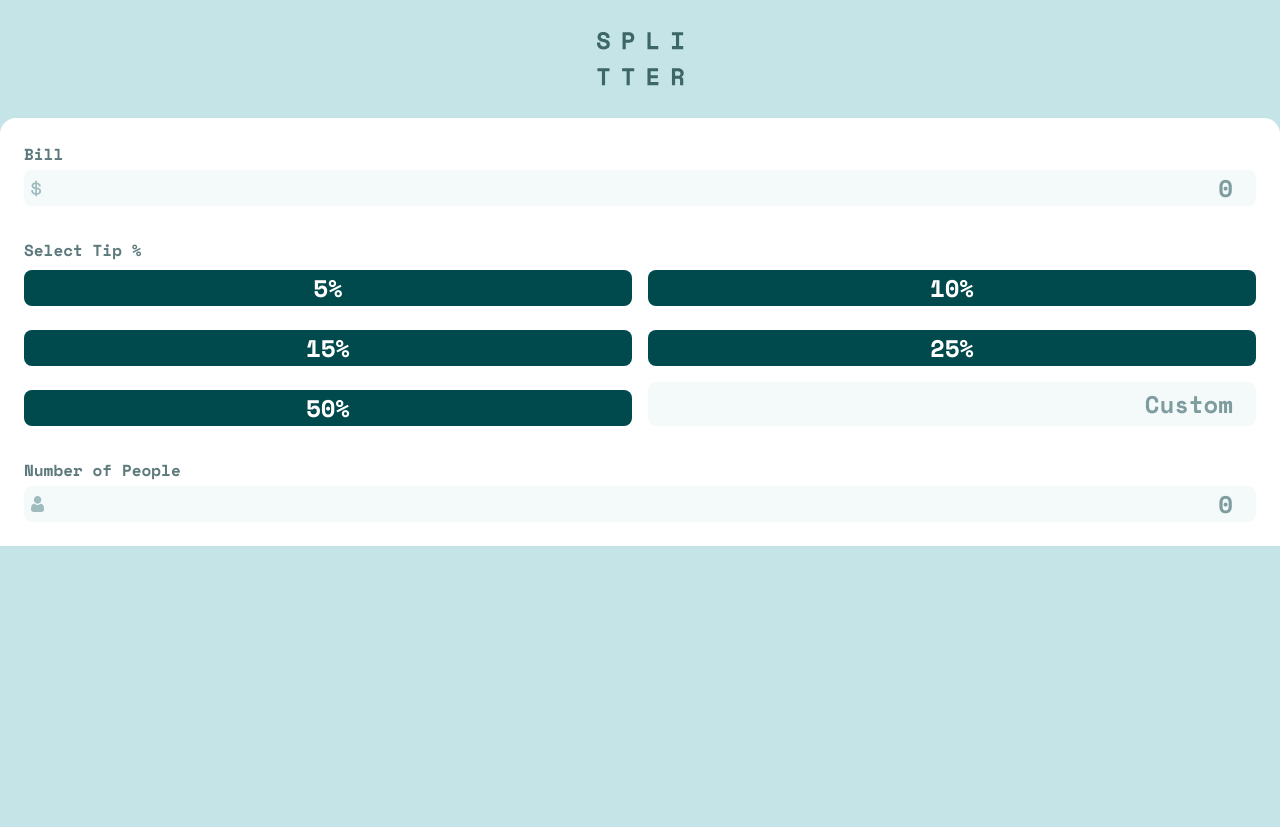
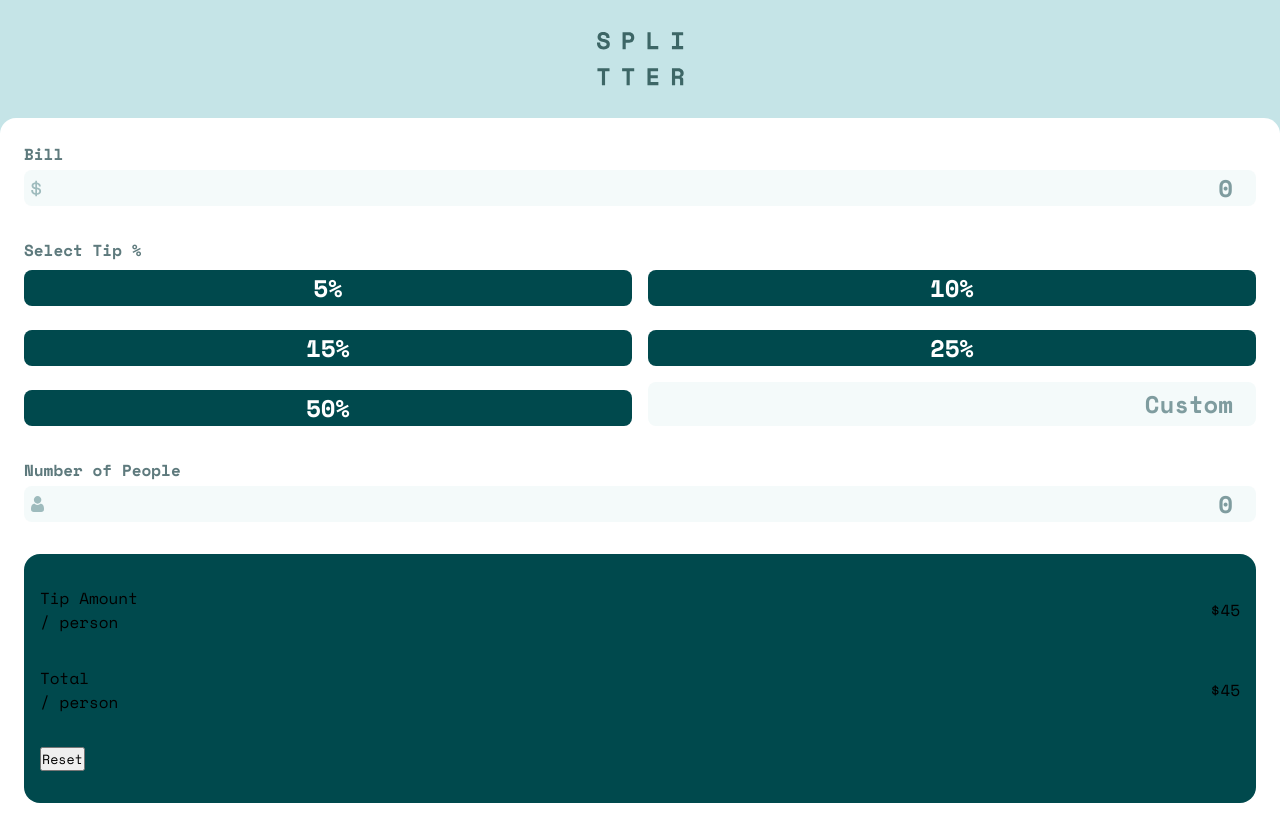
Before and after one commit to DanielMafra/tip-calculator-app, a React (Create React App) app: page / in a window 1280 px wide. Before the commit the page ends 800 px from the top, so only its background shows below. Built offline with nearby package versions, Linux system fonts and the light colour scheme; the HTML template or start-up script is replaced by a standard one.

Commit message:
Started creation for result

```diff
--- a/src/Components/Calculator/index.js
+++ b/src/Components/Calculator/index.js
@@ -2,6 +2,7 @@ import React from 'react';
 import styles from './index.module.css';
 import Input from '../Input/index';
 import Tip from '../Tip/index';
+import Result from '../Result/index';
 
 const Calculator = () => {
   return (
@@ -11,6 +12,7 @@ const Calculator = () => {
         <Tip />
         <Input label="Number of People" icon="iconPerson" />
       </form>
+      <Result />
     </div>
   )
 }
--- /dev/null
+++ b/src/Components/Result/index.js
@@ -0,0 +1,30 @@
+import React from 'react';
+import styles from './index.module.css';
+
+const Result = () => {
+  return (
+    <div className={styles.result}>
+      <div className={styles.label}>
+        <div className={styles.labelResult}>
+          <span>Tip Amount</span>
+          <span>/ person</span>
+        </div>
+        <div>
+          <span>$45</span>
+        </div>
+      </div>
+      <div className={styles.label}>
+        <div className={styles.labelResult}>
+          <span>Total</span>
+          <span>/ person</span>
+        </div>
+        <div>
+          <span>$45</span>
+        </div>
+      </div>
+      <button>Reset</button>
+    </div>
+  )
+}
+
+export default Result;
--- /dev/null
+++ b/src/Components/Result/index.module.css
@@ -0,0 +1,18 @@
+.result {
+  margin-top: 32px;
+  width: 100%;
+  padding: 32px 16px;
+  border-radius: 16px;
+  background-color: var(--very-dark-cyan);
+}
+
+.label {
+  display: flex;
+  justify-content: space-between;
+  align-items: center;
+  margin-bottom: 32px;
+}
+
+.labelResult > span {
+  display: block;
+}
```
